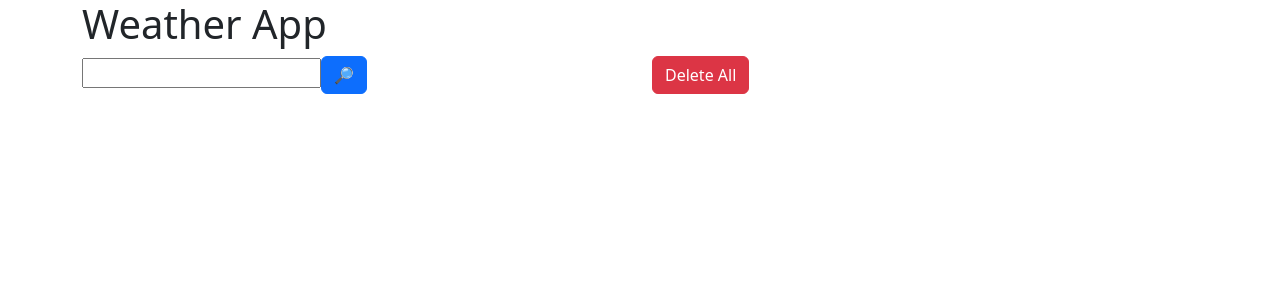
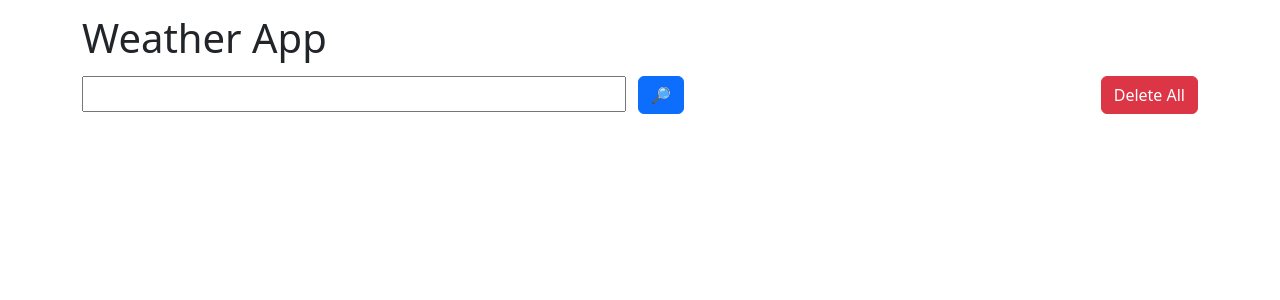
Before and after one commit to stanleyshi42/weather-app, an Angular app: page / in a window 1280 px wide. Shown: the top 300 px of the page. Built offline with nearby package versions, Linux system fonts and the light colour scheme.

Commit message:
worked on delete functionality

```diff
--- a/src/app/weather-card/weather-card.component.html
+++ b/src/app/weather-card/weather-card.component.html
@@ -1,6 +1,9 @@
-<div class="container p-2 m-2 border border-dark">
+<div class="p-2 my-3 border border-dark">
   <div class="row">
-    <div>{{ cityName }}</div>
+    <div class="col-auto me-auto lead">{{ cityName }}</div>
+    <div class="col-auto">
+      <button class="btn btn-danger" (click)="deleteCity(index)">🗑️</button>
+    </div>
   </div>
 
   <div class="row">
@@ -14,7 +17,7 @@
 
   <div class="row">
     <div class="col" *ngFor="let w of weather">
-      <div class="lead fs-3 text-center">{{ w[0] }}°F /{{ w[1] }}°F</div>
+      <div class="lead fs-3 text-center">{{ w[0] }}°F / {{ w[1] }}°F</div>
     </div>
   </div>
 </div>
--- a/src/app/weather-card/weather-card.component.ts
+++ b/src/app/weather-card/weather-card.component.ts
@@ -7,10 +7,13 @@ import { WeatherService } from '../weather.service';
   styleUrl: './weather-card.component.css',
 })
 export class WeatherCardComponent {
+  @Input() index!: number;
   @Input() city!: string;
+  @Input() deleteCity!: any;
+
   srv!: any;
   weatherInfo: any;
-  cityName: any;
+  cityName!: string;
   weather: any;
 
   // Inject service
--- a/src/app/weather-display/weather-display.component.html
+++ b/src/app/weather-display/weather-display.component.html
@@ -1,11 +1,13 @@
 <div class="container">
-  <h1>Weather App</h1>
+  <div class="lead fs-1 my-2">Weather App</div>
   <div class="row">
-    <div class="col">
-      <input [(ngModel)]="cityInput" />
+    <div class="col-auto">
+      <input class="lead" size="40" [(ngModel)]="cityInput" />
+    </div>
+    <div class="col-auto me-auto g-0">
       <button class="btn btn-primary" (click)="addCity()">🔎</button>
     </div>
-    <div class="col">
+    <div class="col-auto">
       <button class="btn btn-danger" (click)="deleteAllCities()">
         Delete All
       </button>
@@ -14,8 +16,10 @@
   <div class="row">
     <div class="col">
       <app-weather-card
-        *ngFor="let city of cities"
+        *ngFor="let city of cities; let i = index"
+        [index]="i"
         [city]="city"
+        [deleteCity]="deleteCity"
       ></app-weather-card>
     </div>
   </div>
--- a/src/app/weather-display/weather-display.component.ts
+++ b/src/app/weather-display/weather-display.component.ts
@@ -20,4 +20,11 @@ export class WeatherDisplayComponent {
   deleteAllCities() {
     this.cities = [];
   }
+
+  deleteCity(index: number) {
+    console.log('deleting city: ', index);
+
+    this.cities = this.cities.splice(index, 1);
+    console.log(this.cities);
+  }
 }
```
